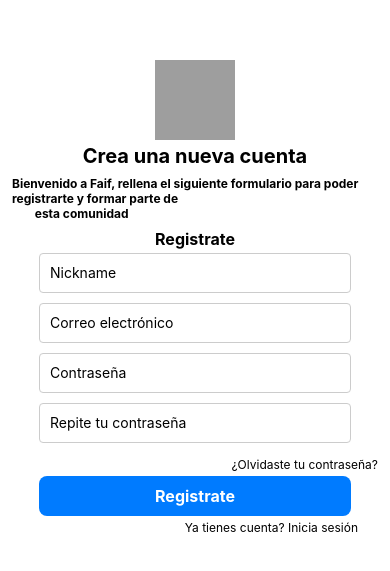
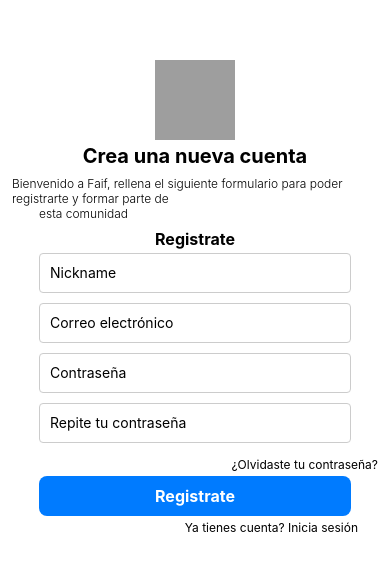
Before and after one commit to Faif-Network/faif-app, a React Native app: screen /SignUp in a window 390 px wide. Shown: the part 113-684 px from the top of the page. Built offline with nearby package versions, Linux system fonts and the light colour scheme; grey boxes are pictures that could not be loaded.

Commit message:
modificacionesstoriesyheader

```diff
--- a/screens/Home.tsx
+++ b/screens/Home.tsx
@@ -40,6 +40,7 @@
   return (
     <SafeAreaView style={{ flex: 1 }}>
       <Header/>
+      <Stories/>
       <ScrollView style={{ flex: 1 }}>
         <PostViewer posts={posts} />
       </ScrollView>
--- a/screens/SignUp.tsx
+++ b/screens/SignUp.tsx
@@ -18,7 +18,7 @@
       />
       <Text value="Crea una nueva cuenta"size="large" weight="bold" align="center" />
       <Text value='Bienvenido a Faif, rellena el siguiente formulario para poder registrarte y formar parte de
-        esta comunidad' size="small" weight="bold" align="center" />
+        esta comunidad' size="small" weight="light" align="center" />
       <Text value="Registrate" size="medium" weight="bold" align="center" />
       <InputText placeholder="Nickname" />
       <InputText placeholder="Correo electrónico" />
```
